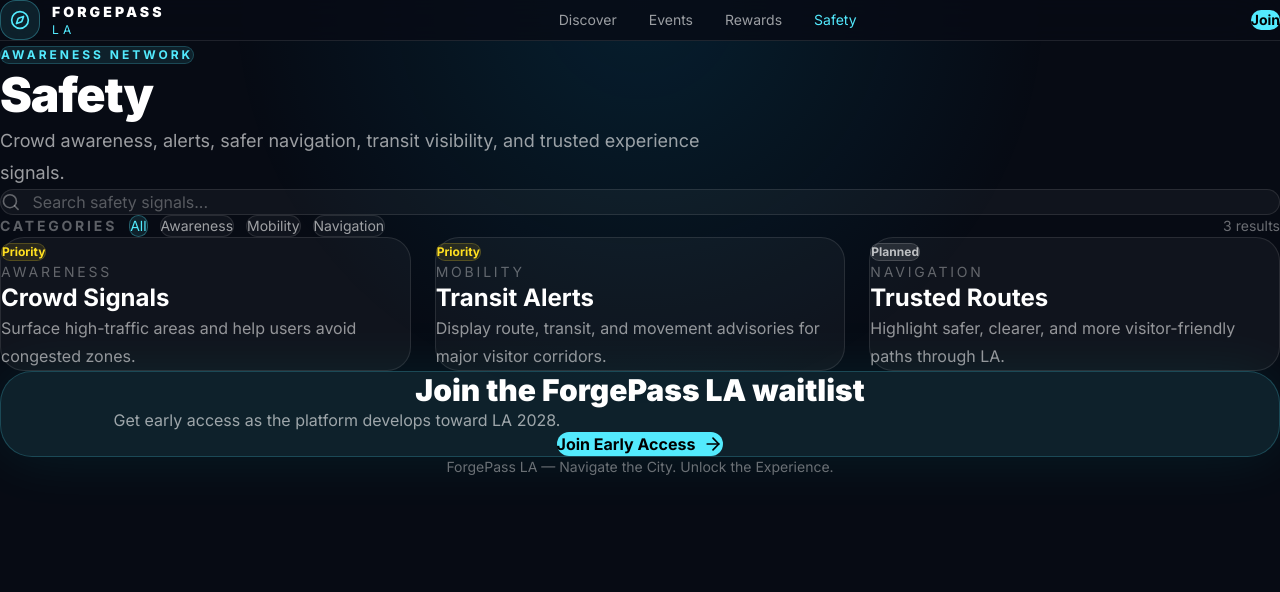
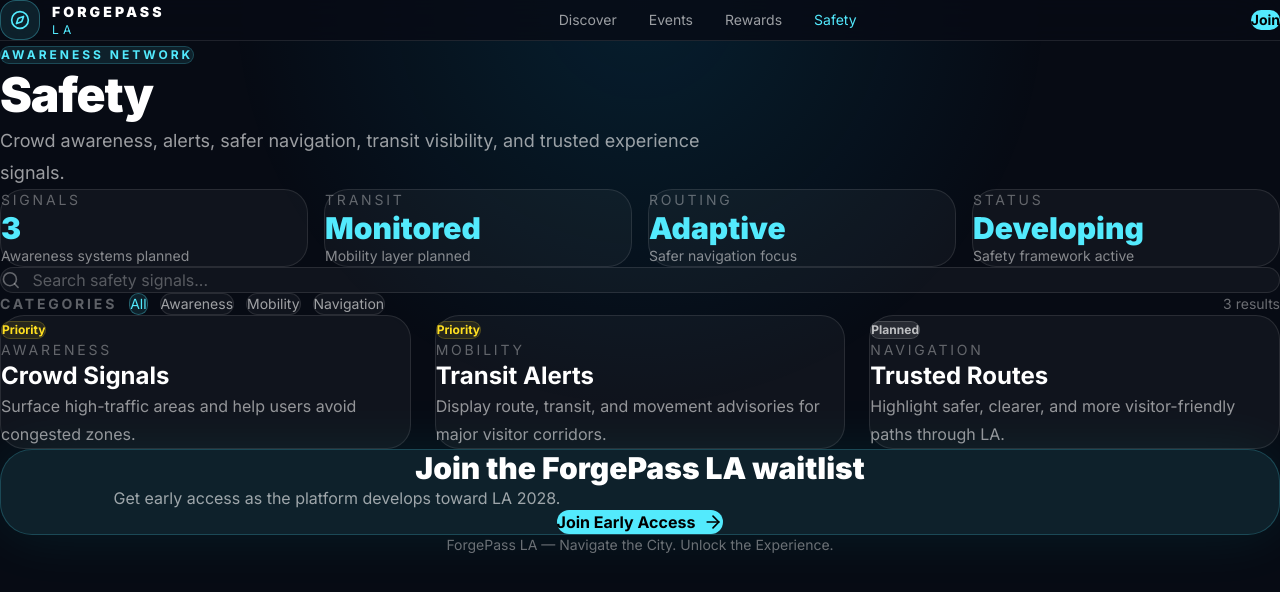
Before and after one commit to Oatskillua/forgepass-la, a React (Vite) app: page /safety in a window 1280 px wide. Shown: the top 592 px of the page. Built offline with nearby package versions, Linux system fonts and the light colour scheme.

Commit message:
Add page stats strips

```diff
--- /dev/null
+++ b/src/components/StatsStrip.jsx
@@ -0,0 +1,24 @@
+export default function StatsStrip({ stats = [] }) {
+  return (
+    <div className="mb-10 grid gap-4 sm:grid-cols-2 lg:grid-cols-4">
+      {stats.map((stat) => (
+        <div
+          key={stat.label}
+          className="rounded-3xl border border-white/10 bg-white/[0.04] p-5"
+        >
+          <p className="text-sm uppercase tracking-[0.2em] text-white/35">
+            {stat.label}
+          </p>
+
+          <h3 className="mt-3 text-3xl font-black text-cyan-300">
+            {stat.value}
+          </h3>
+
+          <p className="mt-2 text-sm text-white/50">
+            {stat.detail}
+          </p>
+        </div>
+      ))}
+    </div>
+  )
+}
--- a/src/pages/Discover.jsx
+++ b/src/pages/Discover.jsx
@@ -7,6 +7,7 @@ import PageCTA from '../components/PageCTA'
 import PageFilters from '../components/PageFilters'
 import SearchBox from '../components/SearchBox'
 import EmptyState from '../components/EmptyState'
+import StatsStrip from '../components/StatsStrip'
 
 import { discoverItems } from '../data/discoverItems'
 
@@ -46,6 +47,15 @@ export default function Discover() {
       title="Discover LA"
       subtitle="Local discovery, neighborhoods, restaurants, nightlife, shopping districts, hidden gems, and curated city routes."
     >
+
+<StatsStrip
+  stats={[
+    { label: 'Zones', value: '3', detail: 'Initial discovery areas' },
+    { label: 'Focus', value: 'LA 2028', detail: 'Tourism expansion ready' },
+    { label: 'Mode', value: 'Curated', detail: 'Quality-first listings' },
+    { label: 'Status', value: 'MVP', detail: 'Foundation active' },
+  ]}
+/>
       <SearchBox
         value={searchQuery}
         onChange={setSearchQuery}
--- a/src/pages/Events.jsx
+++ b/src/pages/Events.jsx
@@ -7,6 +7,7 @@ import PageCTA from '../components/PageCTA'
 import PageFilters from '../components/PageFilters'
 import SearchBox from '../components/SearchBox'
 import EmptyState from '../components/EmptyState'
+import StatsStrip from '../components/StatsStrip'
 
 import { eventItems } from '../data/eventItems'
 
@@ -46,6 +47,15 @@ export default function Events() {
       title="Events"
       subtitle="Olympic-adjacent experiences, fan zones, concerts, nightlife, pop-ups, and curated activity listings."
     >
+
+<StatsStrip
+  stats={[
+    { label: 'Experiences', value: '3', detail: 'Event systems initialized' },
+    { label: 'Coverage', value: 'Citywide', detail: 'Olympic tourism focus' },
+    { label: 'Access', value: 'Live', detail: 'Real-time expansion planned' },
+    { label: 'Status', value: 'Active', detail: 'Event framework online' },
+  ]}
+/>
       <SearchBox
         value={searchQuery}
         onChange={setSearchQuery}
--- a/src/pages/Rewards.jsx
+++ b/src/pages/Rewards.jsx
@@ -7,6 +7,7 @@ import PageCTA from '../components/PageCTA'
 import PageFilters from '../components/PageFilters'
 import SearchBox from '../components/SearchBox'
 import EmptyState from '../components/EmptyState'
+import StatsStrip from '../components/StatsStrip'
 
 import { rewardItems } from '../data/rewardItems'
 
@@ -46,6 +47,15 @@ export default function Rewards() {
       title="Rewards"
       subtitle="XP, badges, city exploration rewards, early-access perks, merchant offers, and achievement systems."
     >
+
+<StatsStrip
+  stats={[
+    { label: 'Systems', value: '3', detail: 'Reward layers designed' },
+    { label: 'Progression', value: 'XP', detail: 'User advancement planned' },
+    { label: 'Perks', value: 'Partner', detail: 'Merchant integrations planned' },
+    { label: 'Status', value: 'Building', detail: 'Reward engine foundation' },
+  ]}
+/>
       <SearchBox
         value={searchQuery}
         onChange={setSearchQuery}
--- a/src/pages/Safety.jsx
+++ b/src/pages/Safety.jsx
@@ -7,6 +7,7 @@ import PageCTA from '../components/PageCTA'
 import PageFilters from '../components/PageFilters'
 import SearchBox from '../components/SearchBox'
 import EmptyState from '../components/EmptyState'
+import StatsStrip from '../components/StatsStrip'
 
 import { safetyItems } from '../data/safetyItems'
 
@@ -46,6 +47,15 @@ export default function Safety() {
       title="Safety"
       subtitle="Crowd awareness, alerts, safer navigation, transit visibility, and trusted experience signals."
     >
+
+<StatsStrip
+  stats={[
+    { label: 'Signals', value: '3', detail: 'Awareness systems planned' },
+    { label: 'Transit', value: 'Monitored', detail: 'Mobility layer planned' },
+    { label: 'Routing', value: 'Adaptive', detail: 'Safer navigation focus' },
+    { label: 'Status', value: 'Developing', detail: 'Safety framework active' },
+  ]}
+/>
       <SearchBox
         value={searchQuery}
         onChange={setSearchQuery}
```
